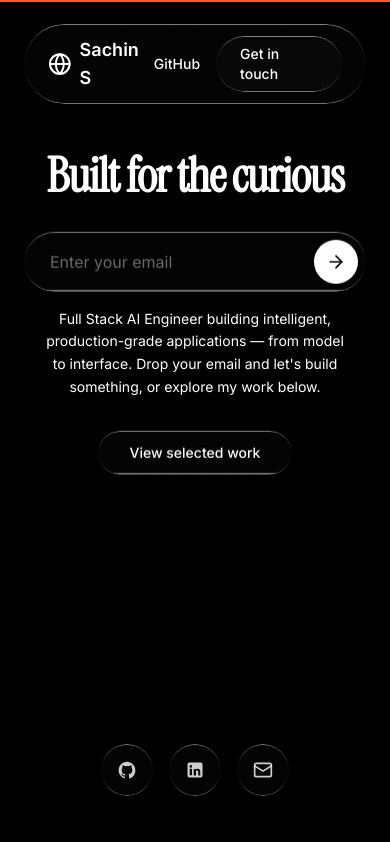
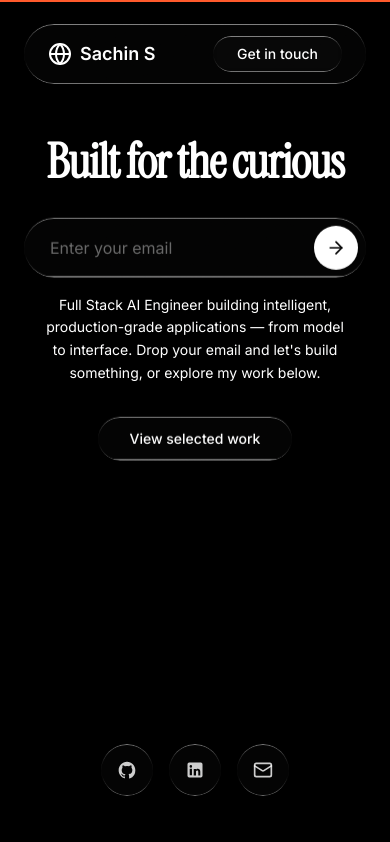
Before and after one commit to sachin-2004jlr/My-Portifolio, a React (Vite) app: page / in a window 390 px wide. Shown: the top 842 px of the page. Built offline with nearby package versions, Linux system fonts and the light colour scheme.

Commit message:
responsive: keep hero nav pill on one line, hide GitHub text label on small screens

```diff
--- a/src/components/VideoHero.tsx
+++ b/src/components/VideoHero.tsx
@@ -121,7 +121,7 @@ export default function VideoHero() {
       <nav className="relative z-20 pl-6 pr-6 py-6">
         <div className="liquid-glass rounded-full px-6 py-3 flex items-center justify-between max-w-5xl mx-auto">
           <div className="flex items-center gap-8">
-            <a href="#top" className="flex items-center gap-2 text-white font-semibold text-lg">
+            <a href="#top" className="flex items-center gap-2 text-white font-semibold text-lg whitespace-nowrap">
               <Globe size={24} />
               Sachin S
             </a>
@@ -136,11 +136,11 @@ export default function VideoHero() {
               href="https://github.com/sachin-2004jlr"
               target="_blank"
               rel="noopener noreferrer"
-              className="text-white text-sm font-medium hover:text-white/80 transition-colors"
+              className="hidden sm:inline text-white text-sm font-medium hover:text-white/80 transition-colors whitespace-nowrap"
             >
               GitHub
             </a>
-            <a href="#contact" className="liquid-glass rounded-full px-6 py-2 text-white text-sm font-medium">
+            <a href="#contact" className="liquid-glass rounded-full px-6 py-2 text-white text-sm font-medium whitespace-nowrap">
               Get in touch
             </a>
           </div>
```
